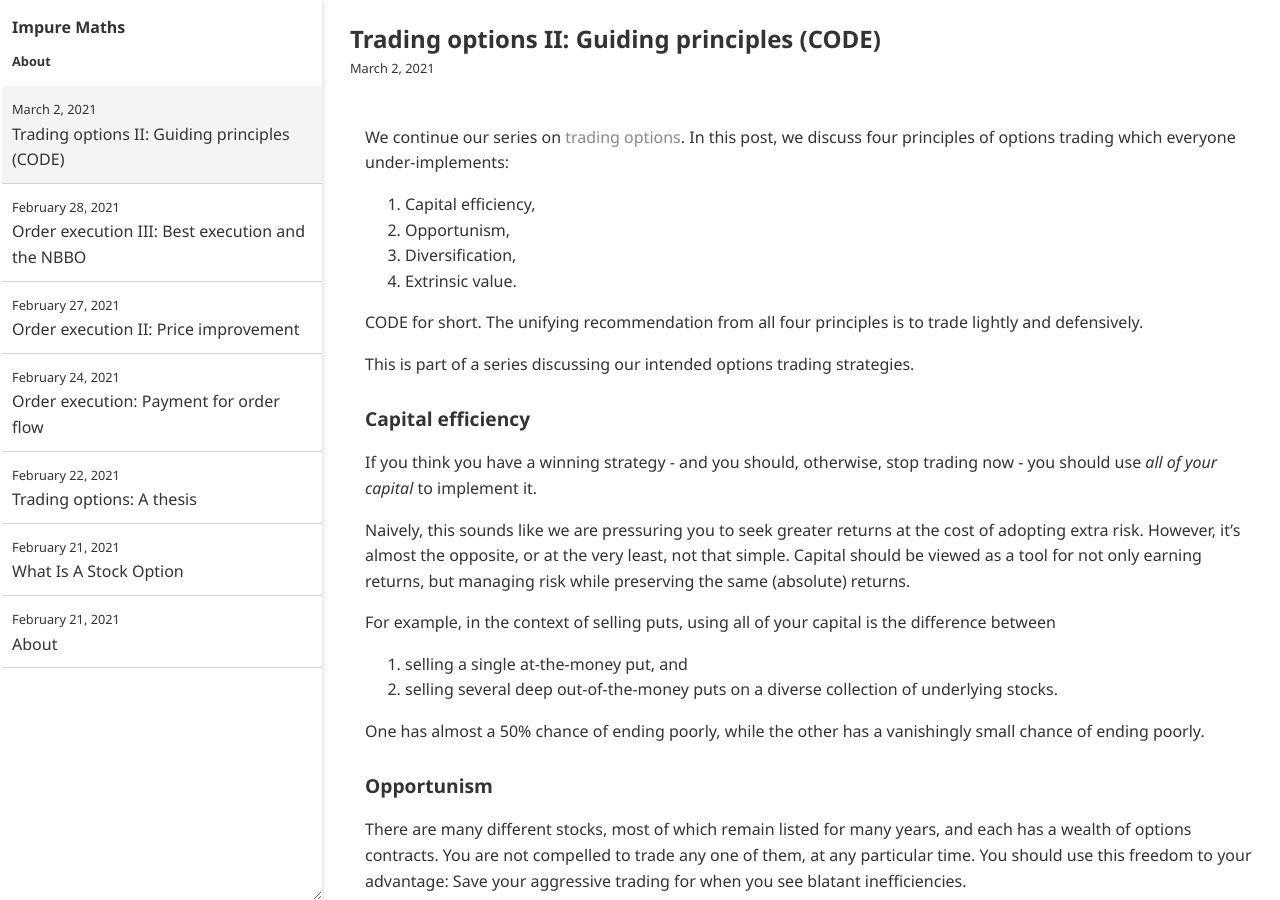
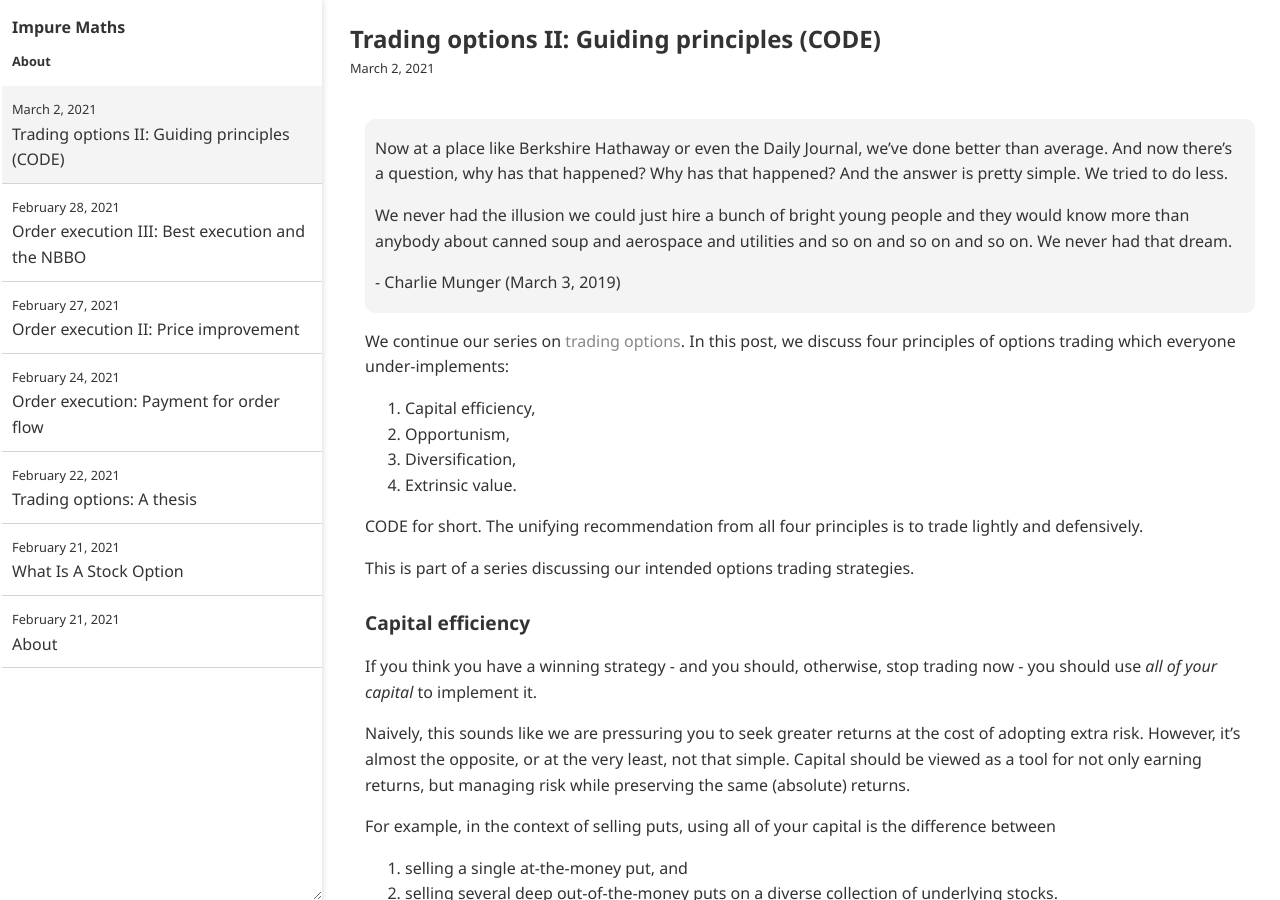
Before and after one commit to impuremaths/impuremaths.github.io, a Jekyll site: the page built from _posts/2021-03-02-trading-options-ii.md, in a window 1280 px wide and 900 px high. Built offline with Jekyll 4.4.1, drawn with Linux system fonts in a browser that asks for light colours.

Commit message:
Update 2021-03-02-trading-options-ii.md

```diff
--- a/_posts/2021-03-02-trading-options-ii.md
+++ b/_posts/2021-03-02-trading-options-ii.md
@@ -1,6 +1,14 @@
 ---
 title: "Trading options II: Guiding principles (CODE)"
 ---
+
+<div class="media">
+  <p>Now at a place like Berkshire Hathaway or even the Daily Journal, we’ve done better than average. And now there’s a question, why has that happened? Why has that happened? And the answer is pretty simple. We tried to do less.</p>
+
+  <p>We never had the illusion we could just hire a bunch of bright young people and they would know more than anybody about canned soup and aerospace and utilities and so on and so on and so on. We never had that dream.</p>
+
+  <p>- Charlie Munger (March 3, 2019)</p>
+  </div>
 
 We continue our series on [trading options]({{ "" | relative_url }}{% post_url 2021-02-22-trading-options %}). In this post, we discuss four principles of options trading which everyone under-implements:
 
```
